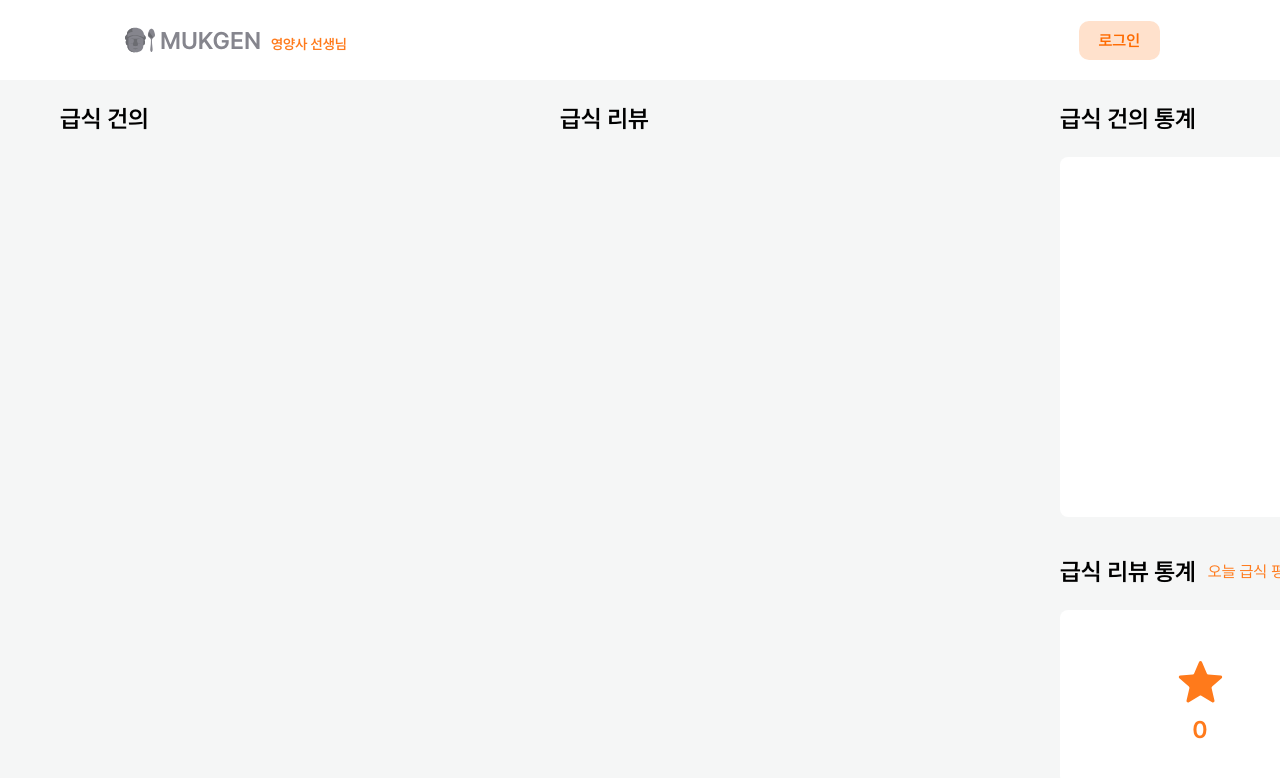
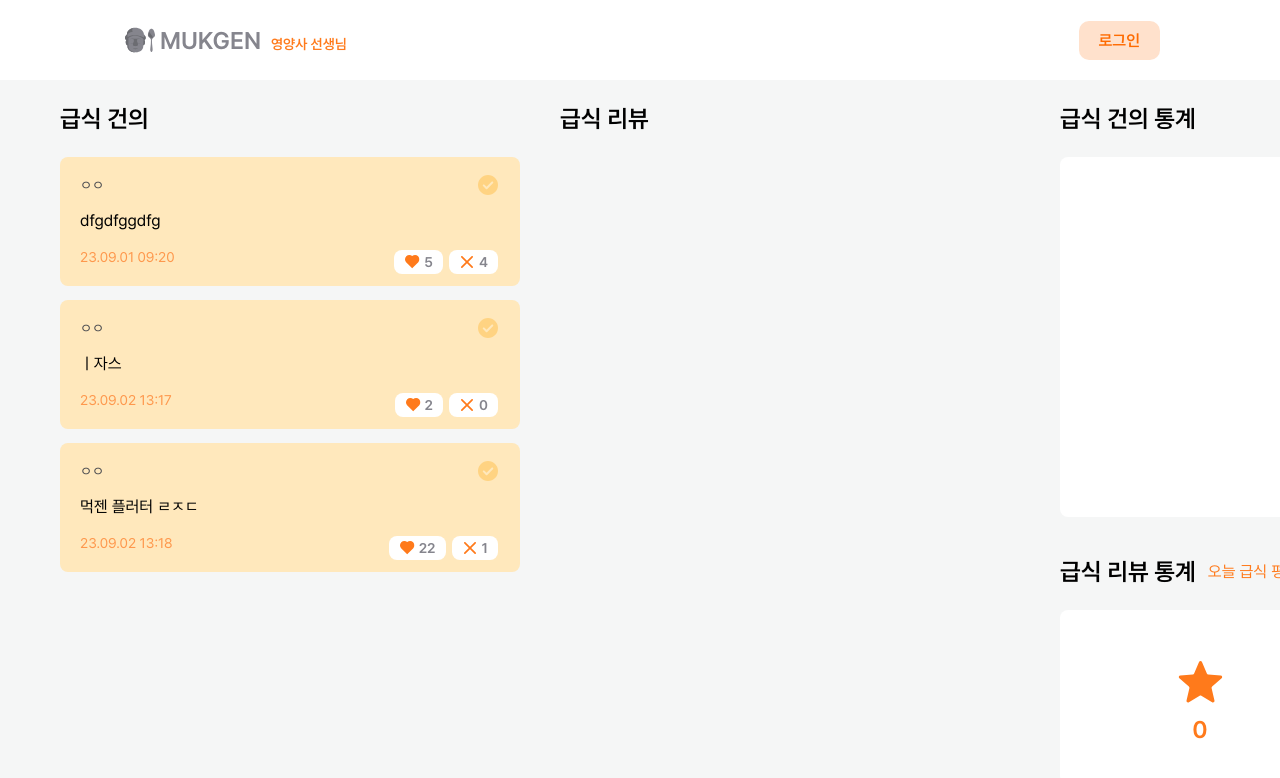
Before and after one commit to mukgen/mukgen_FrontEnd_V1, a React (Create React App) app: page / in a window 1280 px wide. Shown: the top 778 px of the page. Built offline with nearby package versions, Linux system fonts and the light colour scheme.

Commit message:
🐛:: 오타 고침

```diff
--- a/src/components/MealSuggestion/index.jsx
+++ b/src/components/MealSuggestion/index.jsx
@@ -1,25 +1,19 @@
 import React, { useState } from "react";
+import { toast } from "react-hot-toast";
 import * as _ from "./style"; // 파일 분리
 import Heart from "../../Icon/Heart";
 import Reject from "../../Icon/Reject";
 import ChooseButton from "../Button/ChooseButton";
 import Check from "../../Icon/Check";
-import Uncheck from "../../Icon/Uncheck";
 
 function MealSuggestion({ data }) {
   const [modalOpen, setModalOpen] = useState(false);
   const [checkColor, setCheckColor] = useState("#FFD382");
-  const [rejectButton, setRejectButton] = useState(true);
   const openModal = () => {
     setModalOpen(!modalOpen);
   };
   const toggleCheckColor = () => {
     setCheckColor(checkColor === "#FF7A1B" ? "#FFD382" : "#FF7A1B");
-    setRejectButton(true);
-  };
-  const toggleRejectButton = () => {
-    setRejectButton((prev) => (prev === true ? false : true));
-    setCheckColor("#FFD382");
   };
 
   const createData = new Date(data.createdAt);
@@ -30,13 +24,34 @@ function MealSuggestion({ data }) {
   const minutes = createData.getMinutes().toString().padStart(2, "0");
 
   const formattedDate = `${year}.${month}.${day} ${hours}:${minutes}`;
+
+  const PostLogin = () => {
+    if (!(Id && Password)) return;
+    axios({
+      method: "POST",
+      url: "https://stag-server.xquare.app/mukgen/meal-suggestion/check/{mealSuggestionId}",
+      headers: {
+        Authorization: `Bearer ${cookies.accessToken}`,
+        "X-Not-Using-Xquare-Auth": true,
+      },
+    })
+      .then((res) => {
+        toast.success("수락되었습니다", {
+          icon: "✅",
+        });
+      })
+      .catch((err) => {
+        toast.error("네트워크를 확인해주세요!");
+      });
+  };
+
   return (
     <>
       <_.List onClick={openModal}>
         <_.ListMain>
           <_.ListInfo>
             <_.ListName>ㅇㅇ</_.ListName>
-            {rejectButton ? <Check fillColor={checkColor} /> : <Uncheck />}
+            <Check fillColor={checkColor} />
           </_.ListInfo>
           <_.Listcontent bool={modalOpen}>{data.content}</_.Listcontent>
 
@@ -56,7 +71,6 @@ function MealSuggestion({ data }) {
         </_.ListMain>
         {modalOpen && (
           <_.ButtonBox>
-            <ChooseButton onClick={toggleRejectButton} buttonText="거절" />
             <ChooseButton
               onClick={toggleCheckColor}
               buttonText="수락"
--- a/src/pages/Main/index.jsx
+++ b/src/pages/Main/index.jsx
@@ -12,7 +12,32 @@ import * as _ from "./style"; // style.js에서 export한 것을 모두 가져
 function Main() {
   const [cookies, ,] = useCookies(["accessToken", "refreshToken"]); // [] 안에 써있는 이름의 cookie가 수정되면 cookie가 자동 렌더링되도록 수정함
   const [reviewData, setReview] = useState([]);
-  const [suggestionData, setSuggestion] = useState([]);
+  const [suggestionData, setSuggestion] = useState([
+    {
+      id: 1,
+      content: "dfgdfggdfg",
+      likeCount: 5,
+      dislikeCount: 4,
+      createdAt: "2023-09-01T09:20:28.223465",
+      checked: false,
+    },
+    {
+      id: 2,
+      content: "ㅣ자스",
+      likeCount: 2,
+      dislikeCount: 0,
+      createdAt: "2023-09-02T13:17:19.743531",
+      checked: false,
+    },
+    {
+      id: 3,
+      content: "먹젠 플러터 ㄹㅈㄷ",
+      likeCount: 22,
+      dislikeCount: 1,
+      createdAt: "2023-09-02T13:18:39.052306",
+      checked: false,
+    },
+  ]);
   const navigate = useNavigate();
 
   const GetData = useCallback(() => {
@@ -53,9 +78,7 @@ function Main() {
         toast.success("성공적으로 데이터를 불러왔습니다.", {
           icon: "🍊",
         });
-        setReview(res.data.reviewMaximumResponseList);
-        // 서비스 중 data가 콘솔에 나타나면 안되기에 console 주석 처리
-        // console.log(res.data);
+        setSuggestion(res.data.mealSuggestionResponseList);
       })
       .catch((err) => {
         toast.error("네트워크를 확인해주세요!");
```
Also changed, not shown: src/Icon/Uncheck.jsx (deleted, +0 -22 lines).
